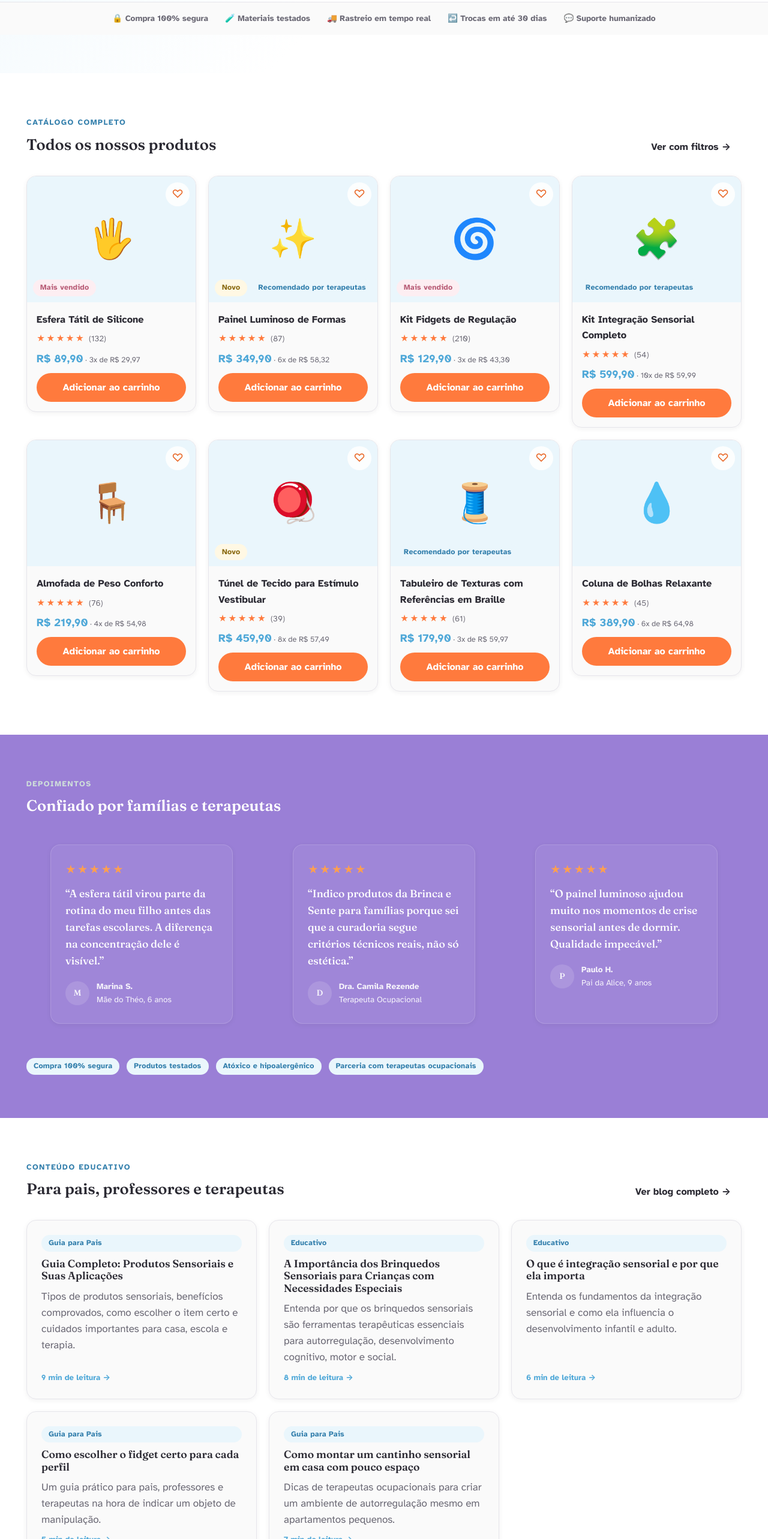
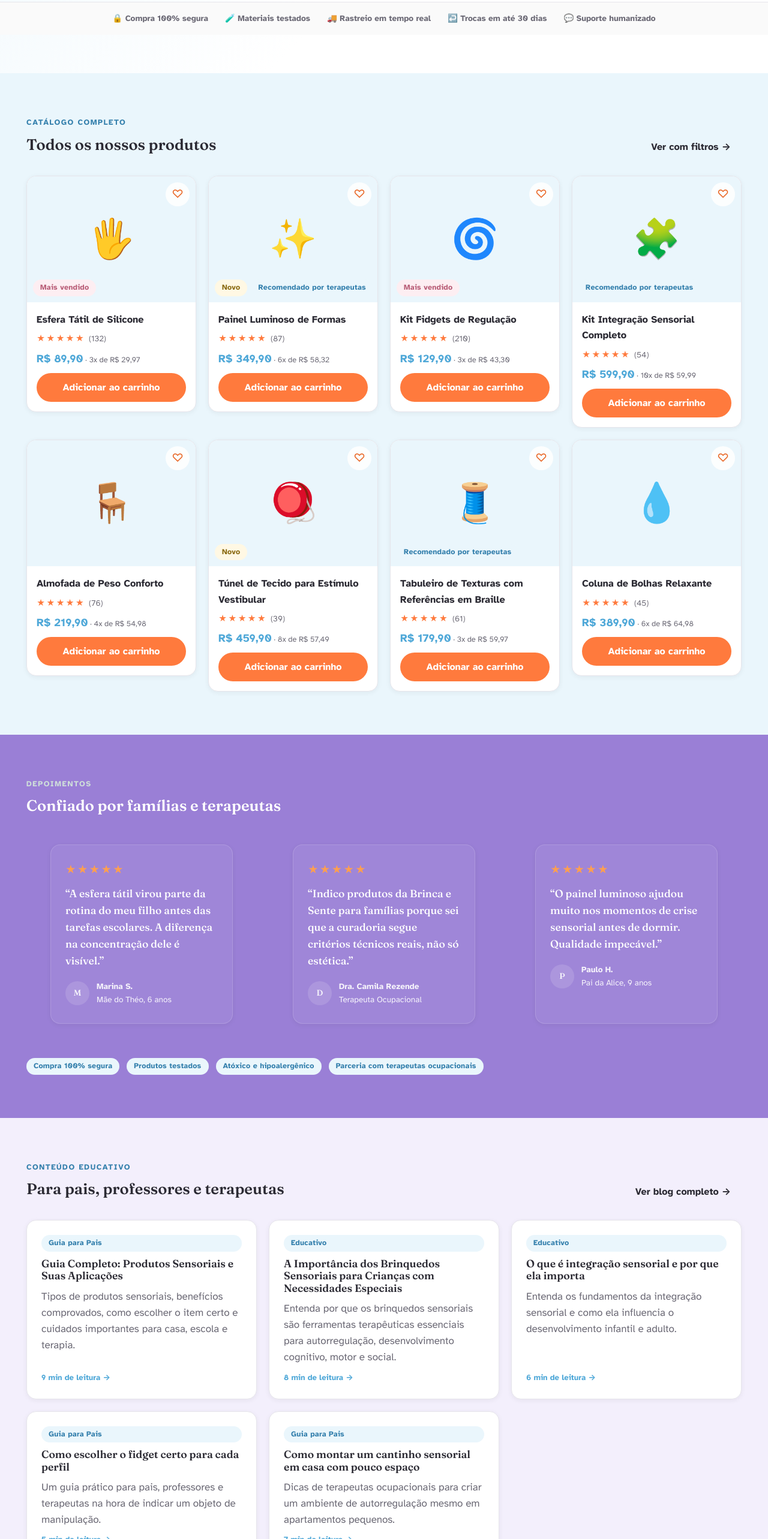
Before and after one commit to leozhxl/bincasente, a React (Vite) app: page / in a window 1280 px wide. Shown: the part 860-3426 px from the top of the page at 60% size. Built offline with nearby package versions, Linux system fonts and the light colour scheme.

Commit message:
Add pastel color backgrounds across sections to reduce flat white look

```diff
--- a/src/pages/Catalog.css
+++ b/src/pages/Catalog.css
@@ -1,5 +1,6 @@
 .catalog-page {
   padding: 48px 24px 80px;
+  background: linear-gradient(180deg, var(--color-sky-light) 0%, var(--bg) 420px);
 }
 
 .best-sellers-section {
@@ -30,7 +31,7 @@
 .best-seller-image {
   aspect-ratio: 1;
   border-radius: var(--radius-md);
-  background: var(--bg-muted);
+  background: var(--color-mint-light);
   display: flex;
   align-items: center;
   justify-content: center;
@@ -82,7 +83,7 @@
 .catalog-filters {
   position: sticky;
   top: 90px;
-  background: var(--bg-elevated);
+  background: var(--color-lavender-light);
   border: 1px solid var(--border);
   border-radius: var(--radius-md);
   padding: 24px;
--- a/src/pages/Home.css
+++ b/src/pages/Home.css
@@ -389,6 +389,14 @@
   margin-top: 24px;
 }
 
+.featured-section {
+  background: var(--color-sky-light);
+}
+
+.featured-section .card {
+  background: var(--bg);
+}
+
 .testimonial-section {
   background: var(--color-petrol);
   color: #fff;
@@ -466,6 +474,10 @@
   margin-top: 40px;
 }
 
+.blog-preview-section {
+  background: var(--color-lavender-light);
+}
+
 .blog-preview-grid {
   display: grid;
   grid-template-columns: repeat(3, 1fr);
@@ -477,6 +489,7 @@
   padding: 24px;
   text-decoration: none;
   color: var(--text);
+  background: var(--bg);
   display: flex;
   flex-direction: column;
   gap: 10px;
@@ -506,7 +519,7 @@
 }
 
 .newsletter-section {
-  background: var(--bg-muted);
+  background: var(--color-butter-light);
 }
 
 .newsletter-inner {
--- a/src/styles/global.css
+++ b/src/styles/global.css
@@ -155,7 +155,11 @@ html {
 
 body {
   margin: 0;
-  background: var(--bg);
+  background:
+    radial-gradient(1200px 500px at 15% -10%, var(--color-sky-light) 0%, transparent 60%),
+    radial-gradient(900px 500px at 100% 0%, var(--color-lavender-light) 0%, transparent 55%),
+    var(--bg);
+  background-attachment: fixed;
   color: var(--text);
   font-family: var(--font-body);
   font-size: 1.0625rem;
```
